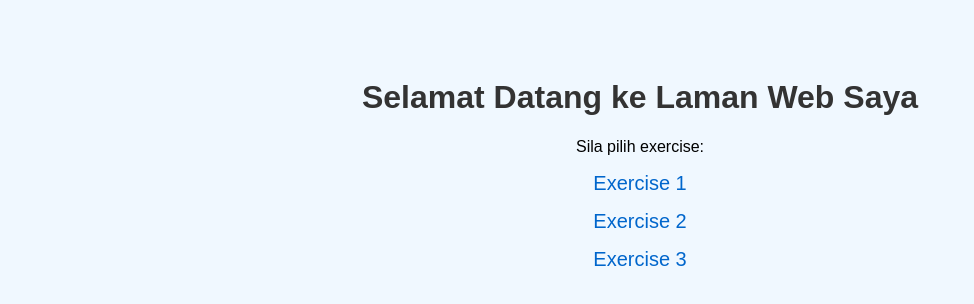
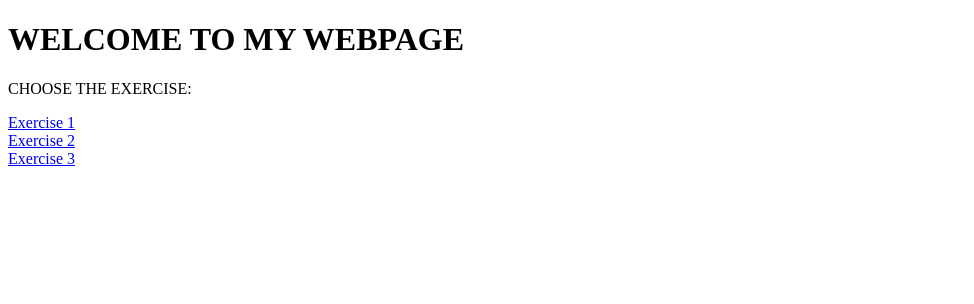
Before and after one commit to NURAHMIN/web-css-exercise, a plain HTML site: page index.html in a window 1280 px wide. Shown: the whole page, without its empty margins (0-974 px from the left). Drawn offline with Linux system fonts and the light colour scheme.

Commit message:
Update index.html

```diff
--- a/index.html
+++ b/index.html
@@ -2,37 +2,13 @@
 <html lang="en">
 <head>
     <meta charset="UTF-8">
-    <title>Selamat Datang</title>
-    <style>
-        body {
-            font-family: Arial, sans-serif;
-            background-color: #f0f8ff;
-            text-align: center;
-            padding: 50px;
-        }
-        h1 {
-            color: #333;
-        }
-        a {
-            display: block;
-            margin: 15px;
-            font-size: 20px;
-            color: #0066cc;
-            text-decoration: none;
-        }
-        a:hover {
-            text-decoration: underline;
-        }
-    </style>
+    <title>WECOME TO MY WEBPAGE</title>
 </head>
 <body>
-
-    <h1>Selamat Datang ke Laman Web Saya</h1>
-    <p>Sila pilih exercise:</p>
-
-    <a href="exercises/exercise1/index.html">Exercise 1</a>
-    <a href="exercises/exercise2/index.html">Exercise 2</a>
+    <h1>WELCOME TO MY WEBPAGE</h1>
+    <p>CHOOSE THE EXERCISE:</p>
+    <a href="exercises/exercise1/index.html">Exercise 1</a><br>
+    <a href="exercises/exercise2/index.html">Exercise 2</a><br>
     <a href="exercises/exercise3/index.html">Exercise 3</a>
-
 </body>
 </html>
```
